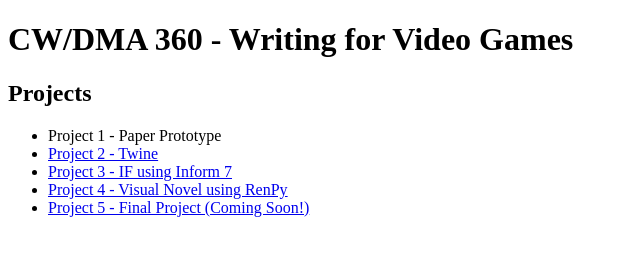
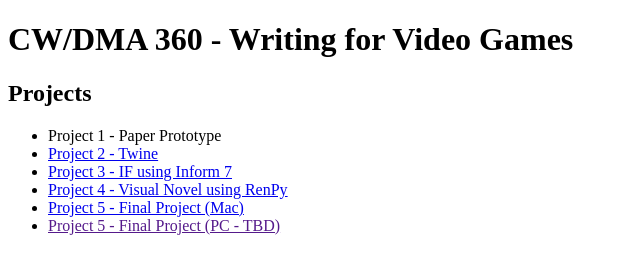
Before and after one commit to HuvraM117/huvram117.github.io, a plain HTML site: page index.html in a window 1280 px wide. Shown: the whole page, without its empty margins (0-640 px from the left). Drawn offline with Linux system fonts and the light colour scheme.

Commit message:
Update index.html

```diff
--- a/index.html
+++ b/index.html
@@ -15,7 +15,8 @@
     <li><a href='/Simulation Daily Life.html'>Project 2 - Twine</a></li>
     <li><a href='./inform'>Project 3 - IF using Inform 7</a></li>
     <li><a href='./renpy_mac.zip'>Project 4 - Visual Novel using RenPy</a> </li>
-    <li><a href='finalProject-1.2-mac.zip'>Project 5 - Final Project (Coming Soon!)</a></li>
+    <li><a href='finalProject-1.2-mac.zip'>Project 5 - Final Project (Mac)</a></li>
+    <li><a href=''>Project 5 - Final Project (PC - TBD)</a></li>
   </ul>
 </body>
 </html>
```
